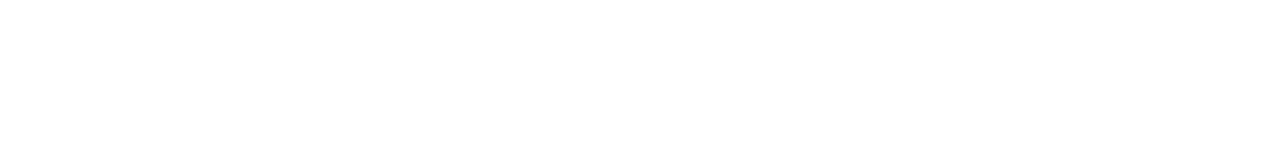
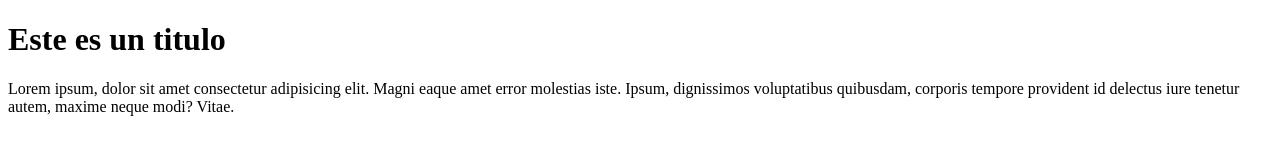
Before and after one commit to feraragon/prueba1, a plain HTML site: page index.html in a window 1280 px wide. Drawn offline with Linux system fonts and the light colour scheme.

Commit message:
commit desde rama developer

```diff
--- a/index.html
+++ b/index.html
@@ -1,13 +1,19 @@
 <!DOCTYPE html>
 <html lang="en">
+
 <head>
     <meta charset="UTF-8">
     <meta name="viewport" content="width=device-width, initial-scale=1.0">
     <title>Document</title>
 </head>
+
 <body>
 
-
+    <h1>Este es un titulo</h1>
+    <p>Lorem ipsum, dolor sit amet consectetur adipisicing elit. Magni eaque amet error molestias iste. Ipsum,
+        dignissimos voluptatibus quibusdam, corporis tempore provident id delectus iure tenetur autem, maxime neque
+        modi? Vitae.</p>
 
 </body>
+
 </html>
```
